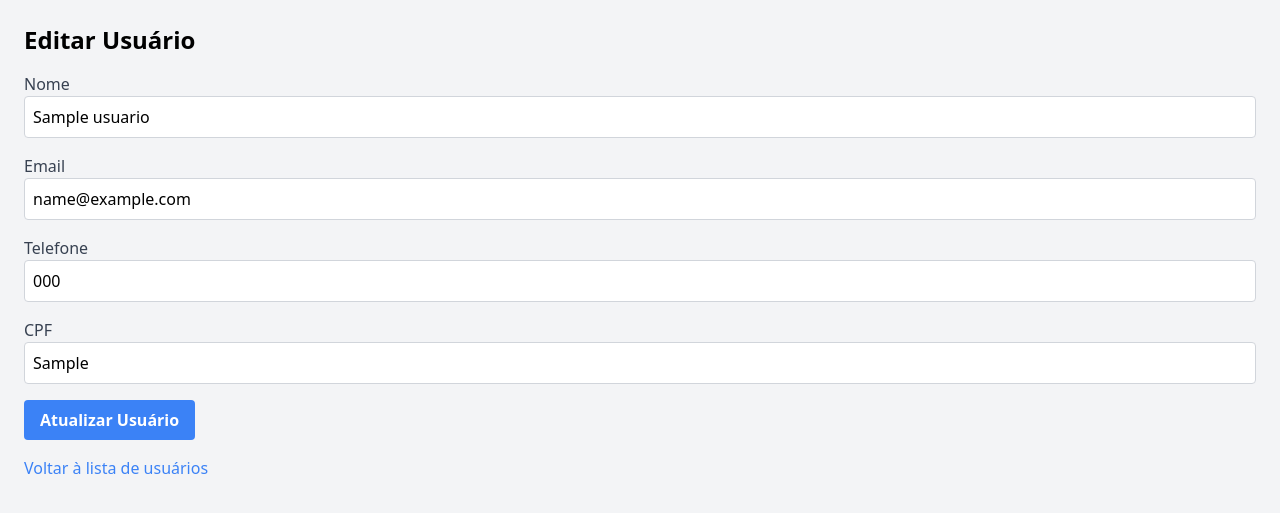
After one commit to LeandroHLL/SistemaComCrud, a PHP site: page /controllers/editUser.php?id=1 in a window 1280 px wide. The commit adds this page. Shown: the top 513 px of the page. Run offline with PHP 8.4, Linux system fonts and the light colour scheme; tables that the repository leaves empty hold one stand-in row (values such as "Sample post").

Commit message:
edição com sucesso

```diff
--- a/controllers/UserController.php
+++ b/controllers/UserController.php
@@ -2,18 +2,22 @@
 require_once '../config/Database.php';
 require_once '../models/UserModel.php';
 
-class UserController {
+class UserController
+{
     private $model;
 
-    public function __construct($db) {
+    public function __construct($db)
+    {
         $this->model = new UserModel($db);
     }
 
-    public function createUser($data) {
+    public function createUser($data)
+    {
         return $this->model->registerUser($data['nome'], $data['email'], $data['telefone'], $data['cpf'], $data['senha']);
     }
 
-    public function listUsers() {
+    public function listUsers()
+    {
         return $this->model->getUsers();
     }
 
@@ -25,5 +29,14 @@ class UserController {
             header("Location: ../views/system.php?error=Erro ao excluir usuário");
         }
     }
+
+    public function getUserById($id)
+    {
+        return $this->model->getUserById($id);
     }
-?>
+
+    public function updateUser($id, $nome, $email, $telefone, $cpf)
+    {
+        return $this->model->updateUser($id, $nome, $email, $telefone, $cpf);
+    }
+}
--- /dev/null
+++ b/controllers/editUser.php
@@ -0,0 +1,82 @@
+<?php
+require_once '../config/Database.php';
+require_once 'UserController.php';
+
+$database = new Database();
+$conn = $database->getConnection();
+$userController = new UserController($conn);
+
+if (isset($_GET['id'])) {
+    $id = $_GET['id'];
+    $user = $userController->getUserById($id);
+
+
+    if (!$user) {
+        header("Location: ../views/system.php?message=Usuário não encontrado");
+        exit();
+    }
+} else {
+    header("Location: ../views/system.php?message=ID do usuário não fornecido");
+    exit();
+}
+
+// Processa o formulário de edição
+if ($_SERVER["REQUEST_METHOD"] == "POST") {
+    $nome = $_POST['nome'];
+    $email = $_POST['email'];
+    $telefone = $_POST['telefone'];
+    $cpf = $_POST['cpf'];
+
+    if ($userController->updateUser($id, $nome, $email, $telefone, $cpf)) {
+        header("Location: ../views/system.php?message=Usuário atualizado com sucesso");
+        exit();
+    } else {
+        $error = "Erro ao atualizar usuário";
+    }
+}
+?>
+
+<!DOCTYPE html>
+<html lang="pt-BR">
+
+<head>
+    <meta charset="UTF-8">
+    <meta name="viewport" content="width=device-width, initial-scale=1.0">
+    <title>Editar Usuário</title>
+    <link href="https://cdn.jsdelivr.net/npm/tailwindcss@2.2.19/dist/tailwind.min.css" rel="stylesheet">
+</head>
+
+<body class="bg-gray-100 p-6">
+    <h1 class="text-2xl font-bold mb-4">Editar Usuário</h1>
+
+    <?php if (isset($error)): ?>
+        <div class="bg-red-100 border border-red-400 text-red-700 px-4 py-3 rounded relative mb-4" role="alert">
+            <strong class="font-bold">Erro!</strong>
+            <span class="block sm:inline"><?= $error ?></span>
+        </div>
+    <?php endif; ?>
+
+    <form method="POST">
+        <div class="mb-4">
+            <label for="nome" class="block text-gray-700">Nome</label>
+            <input type="text" name="nome" id="nome" value="<?= htmlspecialchars($user['nome']) ?>" required class="border border-gray-300 rounded p-2 w-full">
+        </div>
+        <div class="mb-4">
+            <label for="email" class="block text-gray-700">Email</label>
+            <input type="email" name="email" id="email" value="<?= htmlspecialchars($user['email']) ?>" required class="border border-gray-300 rounded p-2 w-full">
+        </div>
+        <div class="mb-4">
+            <label for="telefone" class="block text-gray-700">Telefone</label>
+            <input type="text" name="telefone" id="telefone" value="<?= htmlspecialchars($user['telefone']) ?>" required class="border border-gray-300 rounded p-2 w-full">
+        </div>
+        <div class="mb-4">
+            <label for="cpf" class="block text-gray-700">CPF</label>
+            <input type="text" name="cpf" id="cpf" value="<?= htmlspecialchars($user['cpf']) ?>" required class="border border-gray-300 rounded p-2 w-full">
+        </div>
+        <button type="submit" class="bg-blue-500 hover:bg-blue-700 text-white font-bold py-2 px-4 rounded">Atualizar Usuário</button>
+    </form>
+
+    <a href="../views/system.php" class="inline-block mt-4 text-blue-500 hover:underline">Voltar à lista de usuários</a>
+</body>
+
+</html>
--- a/models/UserModel.php
+++ b/models/UserModel.php
@@ -67,7 +67,8 @@ class UserModel
             return false;
         }
     }
-    public function getUsers() {
+    public function getUsers()
+    {
         $sql = "SELECT id, nome, email, telefone, cpf FROM usuarios";
         $result = $this->conn->query($sql);
         return $result->fetch_all(MYSQLI_ASSOC);
@@ -91,4 +92,46 @@ class UserModel
             return false;
         }
     }
+
+    public function getUserById($id)
+    {
+        $sql = "SELECT id, nome, email, telefone, cpf FROM usuarios WHERE id = ?";
+        if ($stmt = $this->conn->prepare($sql)) {
+            $stmt->bind_param("i", $id);
+            $stmt->execute();
+            $stmt->store_result();
+            $stmt->bind_result($id, $nome, $email, $telefone, $cpf);
+
+            if ($stmt->num_rows > 0) {
+                $stmt->fetch();
+                $stmt->close();
+                return ['id' => $id, 'nome' => $nome, 'email' => $email, 'telefone' => $telefone, 'cpf' => $cpf];
+            } else {
+                $stmt->close();
+                return null;
             }
+        } else {
+            echo "Erro na preparação da consulta: " . $this->conn->error;
+            return null;
+        }
+    }
+
+    public function updateUser($id, $nome, $email, $telefone, $cpf)
+    {
+        $sql = "UPDATE usuarios SET nome = ?, email = ?, telefone = ?, cpf = ? WHERE id = ?";
+        if ($stmt = $this->conn->prepare($sql)) {
+            $stmt->bind_param("ssssi", $nome, $email, $telefone, $cpf, $id);
+            if ($stmt->execute()) {
+                $stmt->close();
+                return true;
+            } else {
+                echo "Erro ao executar a consulta: " . $stmt->error;
+                $stmt->close();
+                return false;
+            }
+        } else {
+            echo "Erro na preparação da consulta: " . $this->conn->error;
+            return false;
+        }
+    }
+}
--- a/views/system.php
+++ b/views/system.php
@@ -114,7 +114,7 @@ $message = isset($_GET['message']) ? $_GET['message'] : '';
                                 <td class="border px-4 py-2"><?= $user['telefone'] ?></td>
                                 <td class="border px-4 py-2"><?= $user['cpf'] ?></td>
                                 <td class="border px-4 py-2 flex space-x-2">
-                                    <a href="editar.php?id=<?= $user['id'] ?>" class="bg-yellow-500 hover:bg-yellow-600 text-white py-1 px-2 rounded">
+                                    <a href="../controllers/editUser.php?id=<?= $user['id'] ?>" class="bg-yellow-500 hover:bg-yellow-600 text-white py-1 px-2 rounded">
                                         <i class="fas fa-edit"></i>
                                     </a>
                                     <a href="deleteUser.php?id=<?= $user['id'] ?>" class="bg-red-500 hover:bg-red-600 text-white py-1 px-2 rounded" onclick="return confirm('Tem certeza que deseja excluir este usuário?');">
```
Lines whose indentation alone changed are shown as unchanged.
